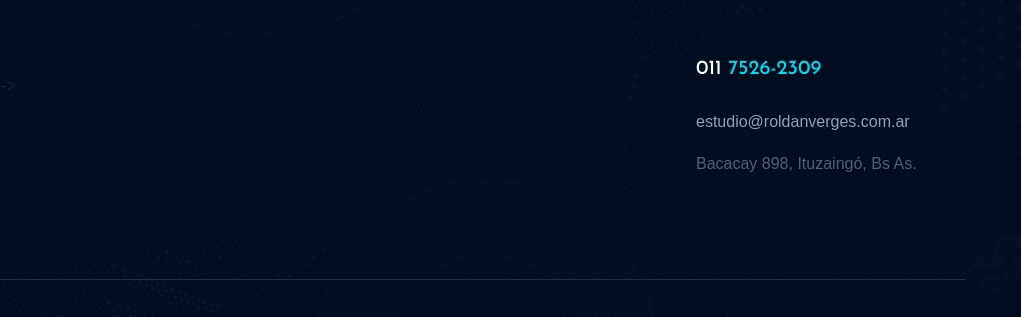
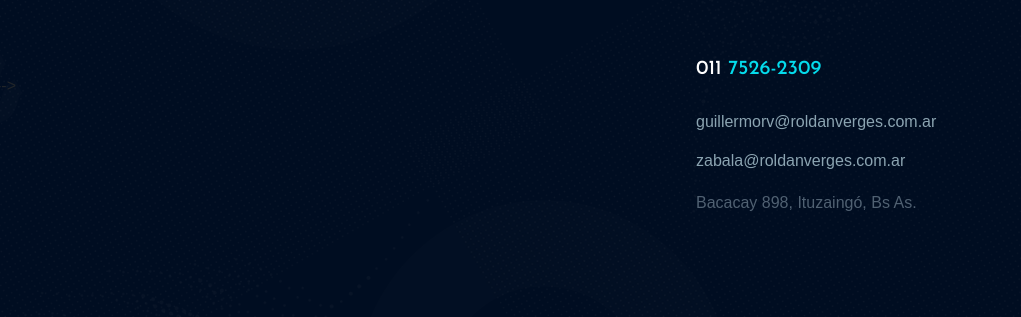
Before and after one commit to M4RTO/abogados-website, a website: page index.html in a window 1280 px wide. Shown: the part 673-990 px from the top of the page, 259-1280 px from the left. Drawn offline with Linux system fonts and the light colour scheme; a web font is replaced by a local one.

Commit message:
add mails

```diff
--- a/index.html
+++ b/index.html
@@ -560,8 +560,10 @@
                                 <div class="footer-tittle">
                                     <h4><span>011</span> 7526-2309</h4>
                                     <ul>
-                                        <li><a href="#">estudio@roldanverges.com.ar</a></li>
-                                    </ul>
+                                        <ul>
+                                            <li><a href="#">guillermorv@roldanverges.com.ar</a></li>
+                                            <li><a href="#">zabala@roldanverges.com.ar </a></li>
+                                        </ul>                                    </ul>
                                     <p>Bacacay 898, Ituzaingó, Bs As.</p>
                                 </div>
                                 <!-- footer social -->
```
Also changed, not shown: about.html (+2 -1 lines), contact.html (+2 -1 lines), services.html (+2 -1 lines), work.html (+2 -1 lines), zone.html (+2 -1 lines).
